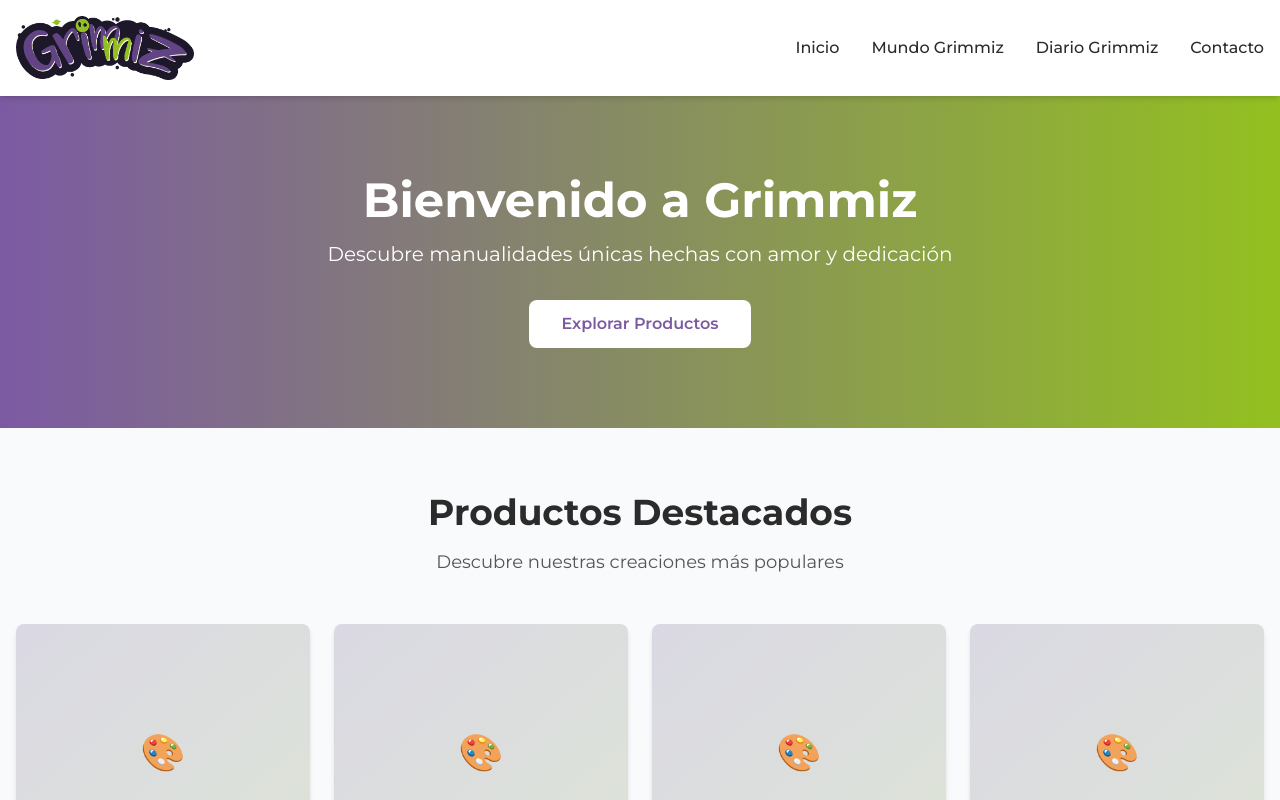
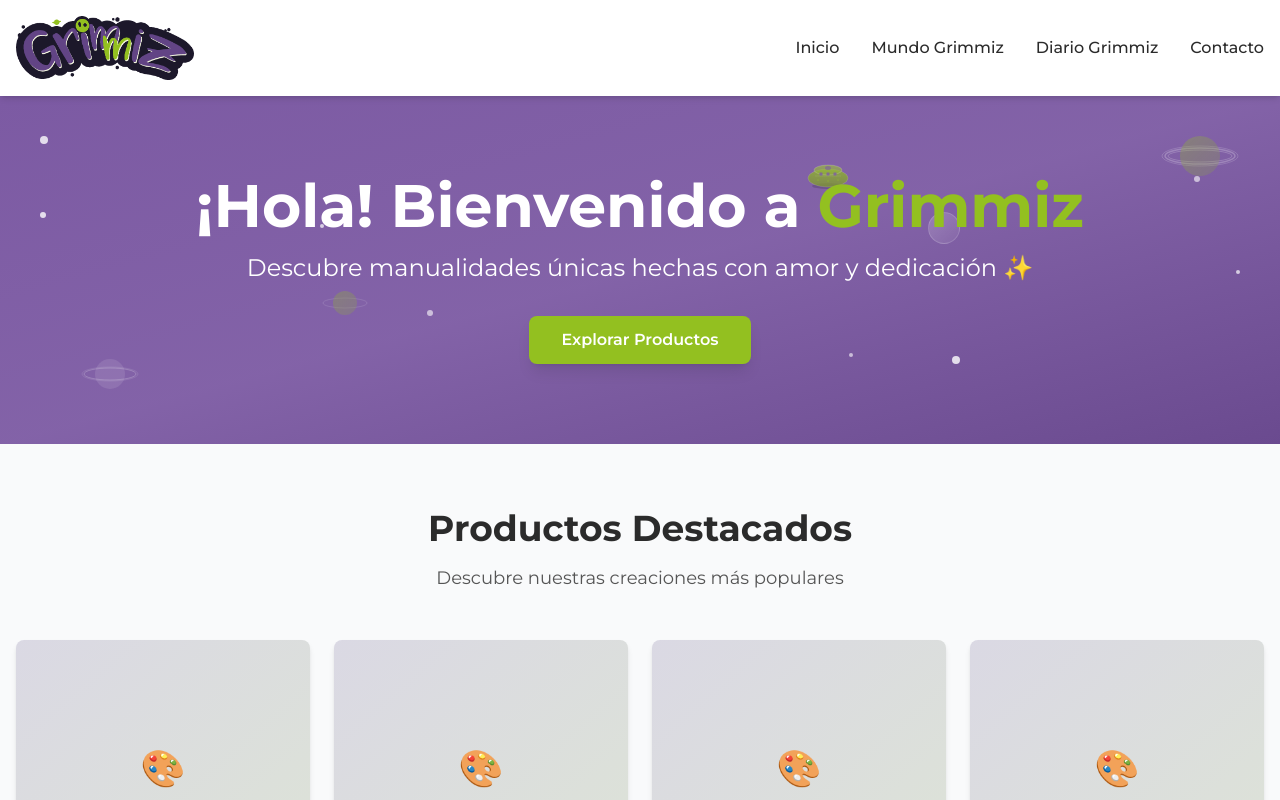
Before and after one commit to ivanm082/grimmiz, a Next.js app: page / in a window 1280 px wide. Shown: the top 800 px of the page. Built offline with nearby package versions, Linux system fonts and the light colour scheme.

Commit message:
Cambiado el banner de bienvenida

```diff
--- a/app/page.tsx
+++ b/app/page.tsx
@@ -75,13 +75,129 @@ export default function Home() {
 
       <main className="flex-grow">
         {/* Hero Section */}
-        <section className="bg-gradient-to-r from-primary to-secondary text-white py-20">
-          <div className="container mx-auto px-4 text-center">
-            <h1 className="text-5xl font-bold mb-4">Bienvenido a Grimmiz</h1>
-            <p className="text-xl mb-8">Descubre manualidades únicas hechas con amor y dedicación</p>
+        <section className="relative bg-gradient-to-br from-primary via-primary/95 to-primary-dark text-white py-20 overflow-hidden">
+          {/* Estrellas decorativas */}
+          <div className="absolute inset-0">
+            {/* Estrella 1 */}
+            <div className="absolute top-10 left-10 w-2 h-2 bg-white rounded-full opacity-80 animate-pulse"></div>
+            {/* Estrella 2 */}
+            <div className="absolute top-20 right-20 w-1.5 h-1.5 bg-white rounded-full opacity-60"></div>
+            {/* Estrella 3 */}
+            <div className="absolute top-32 left-1/4 w-1 h-1 bg-white rounded-full opacity-70 animate-pulse"></div>
+            {/* Estrella 4 */}
+            <div className="absolute bottom-20 right-1/4 w-2 h-2 bg-white rounded-full opacity-80"></div>
+            {/* Estrella 5 */}
+            <div className="absolute bottom-32 left-1/3 w-1.5 h-1.5 bg-white rounded-full opacity-60 animate-pulse"></div>
+            {/* Estrella 6 */}
+            <div className="absolute top-1/2 right-10 w-1 h-1 bg-white rounded-full opacity-70"></div>
+            {/* Estrella 7 */}
+            <div className="absolute top-1/3 left-10 w-1.5 h-1.5 bg-white rounded-full opacity-80 animate-pulse"></div>
+            {/* Estrella 8 */}
+            <div className="absolute bottom-1/4 right-1/3 w-1 h-1 bg-white rounded-full opacity-60"></div>
+
+            {/* Planetas decorativos */}
+            {/* Planeta grande con anillos (Saturno) */}
+            <div className="absolute top-5 right-10">
+              <svg width="80" height="80" viewBox="0 0 80 80" className="opacity-80">
+                <defs>
+                  <linearGradient id="planetGradient1" x1="0%" y1="0%" x2="100%" y2="100%">
+                    <stop offset="0%" stopColor="#93c020" stopOpacity="0.4"/>
+                    <stop offset="100%" stopColor="#93c020" stopOpacity="0.2"/>
+                  </linearGradient>
+                </defs>
+                {/* Anillos */}
+                <ellipse cx="40" cy="40" rx="35" ry="8" fill="none" stroke="rgba(255,255,255,0.3)" strokeWidth="1.5"/>
+                <ellipse cx="40" cy="40" rx="38" ry="10" fill="none" stroke="rgba(255,255,255,0.2)" strokeWidth="1"/>
+                <ellipse cx="40" cy="40" rx="32" ry="6" fill="none" stroke="rgba(255,255,255,0.25)" strokeWidth="1"/>
+                {/* Planeta */}
+                <circle cx="40" cy="40" r="20" fill="url(#planetGradient1)"/>
+              </svg>
+            </div>
+
+            {/* Planeta mediano con anillos (Saturno pequeño) */}
+            <div className="absolute bottom-10 left-20">
+              <svg width="60" height="60" viewBox="0 0 60 60" className="opacity-70">
+                {/* Anillos */}
+                <ellipse cx="30" cy="30" rx="26" ry="6" fill="none" stroke="rgba(255,255,255,0.3)" strokeWidth="1"/>
+                <ellipse cx="30" cy="30" rx="28" ry="7" fill="none" stroke="rgba(255,255,255,0.2)" strokeWidth="0.8"/>
+                {/* Planeta */}
+                <circle cx="30" cy="30" r="15" fill="rgba(255,255,255,0.15)"/>
+              </svg>
+            </div>
+
+            {/* Planeta pequeño normal */}
+            <div className="absolute top-1/3 right-1/4 w-8 h-8 rounded-full bg-gradient-to-br from-white/20 to-white/5 border border-white/15"></div>
+
+            {/* Planeta pequeño con anillos */}
+            <div className="absolute bottom-1/3 left-1/4">
+              <svg width="50" height="50" viewBox="0 0 50 50" className="opacity-60">
+                <defs>
+                  <linearGradient id="planetGradient2" x1="0%" y1="0%" x2="100%" y2="100%">
+                    <stop offset="0%" stopColor="#93c020" stopOpacity="0.5"/>
+                    <stop offset="100%" stopColor="#93c020" stopOpacity="0.3"/>
+                  </linearGradient>
+                </defs>
+                {/* Anillos */}
+                <ellipse cx="25" cy="25" rx="22" ry="5" fill="none" stroke="rgba(255,255,255,0.25)" strokeWidth="0.8"/>
+                {/* Planeta */}
+                <circle cx="25" cy="25" r="12" fill="url(#planetGradient2)"/>
+              </svg>
+            </div>
+
+            {/* OVNI decorativo (como en el logo) */}
+            <div className="absolute top-16 right-1/3">
+              <svg width="50" height="30" viewBox="0 0 50 30" className="opacity-80">
+                <defs>
+                  <linearGradient id="ufoGradient" x1="0%" y1="0%" x2="0%" y2="100%">
+                    <stop offset="0%" stopColor="#93c020" stopOpacity="0.9"/>
+                    <stop offset="100%" stopColor="#7da01b" stopOpacity="0.8"/>
+                  </linearGradient>
+                  <linearGradient id="ufoTopGradient" x1="0%" y1="0%" x2="0%" y2="100%">
+                    <stop offset="0%" stopColor="#a3d326" stopOpacity="0.7"/>
+                    <stop offset="100%" stopColor="#93c020" stopOpacity="0.6"/>
+                  </linearGradient>
+                  <filter id="glow">
+                    <feGaussianBlur stdDeviation="1" result="coloredBlur"/>
+                    <feMerge>
+                      <feMergeNode in="coloredBlur"/>
+                      <feMergeNode in="SourceGraphic"/>
+                    </feMerge>
+                  </filter>
+                </defs>
+                {/* Sombra del OVNI */}
+                <ellipse cx="25" cy="26" rx="16" ry="3" fill="rgba(0,0,0,0.2)"/>
+                {/* Parte inferior del OVNI */}
+                <ellipse cx="25" cy="18" rx="20" ry="9" fill="url(#ufoGradient)"/>
+                {/* Borde inferior */}
+                <ellipse cx="25" cy="18" rx="20" ry="9" fill="none" stroke="rgba(255,255,255,0.3)" strokeWidth="0.5"/>
+                {/* Parte superior del OVNI */}
+                <ellipse cx="25" cy="10" rx="14" ry="5" fill="url(#ufoTopGradient)"/>
+                {/* Borde superior */}
+                <ellipse cx="25" cy="10" rx="14" ry="5" fill="none" stroke="rgba(255,255,255,0.4)" strokeWidth="0.5"/>
+                {/* Ventanas/ventilaciones */}
+                <circle cx="18" cy="14" r="1.5" fill="#7c5aa3" opacity="0.8" filter="url(#glow)"/>
+                <circle cx="25" cy="14" r="1.5" fill="#7c5aa3" opacity="0.8" filter="url(#glow)"/>
+                <circle cx="32" cy="14" r="1.5" fill="#7c5aa3" opacity="0.8" filter="url(#glow)"/>
+                {/* Ventana central más grande */}
+                <ellipse cx="25" cy="8" rx="3" ry="2" fill="#7c5aa3" opacity="0.6"/>
+                {/* Luces en la parte inferior */}
+                <circle cx="15" cy="20" r="0.8" fill="#93c020" opacity="0.9"/>
+                <circle cx="25" cy="21" r="0.8" fill="#93c020" opacity="0.9"/>
+                <circle cx="35" cy="20" r="0.8" fill="#93c020" opacity="0.9"/>
+                {/* Detalles decorativos */}
+                <line x1="12" y1="16" x2="38" y2="16" stroke="rgba(255,255,255,0.2)" strokeWidth="0.5"/>
+              </svg>
+            </div>
+          </div>
+
+          <div className="container mx-auto px-4 text-center relative z-10">
+            <h1 className="text-5xl md:text-6xl font-bold mb-4">
+              ¡Hola! Bienvenido a <span className="text-secondary">Grimmiz</span>
+            </h1>
+            <p className="text-xl md:text-2xl mb-8 font-light">Descubre manualidades únicas hechas con amor y dedicación ✨</p>
             <Link
               href="/mundo-grimmiz"
-              className="inline-block bg-white text-primary px-8 py-3 rounded-lg font-semibold hover:bg-gray-100 transition-colors"
+              className="inline-block bg-secondary text-white px-8 py-3 rounded-lg font-semibold hover:bg-secondary-dark transition-colors shadow-lg hover:shadow-xl"
             >
               Explorar Productos
             </Link>
```
